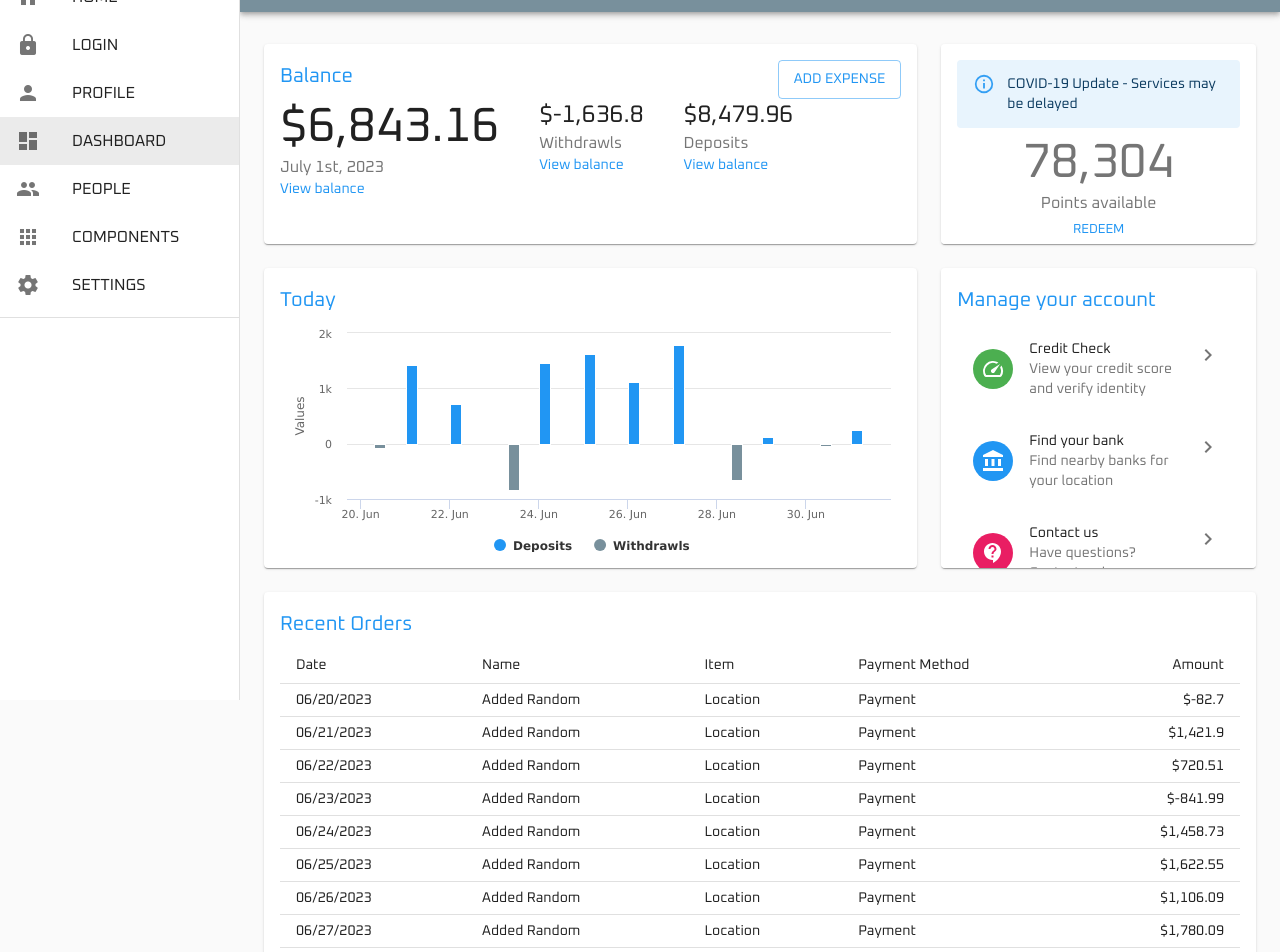
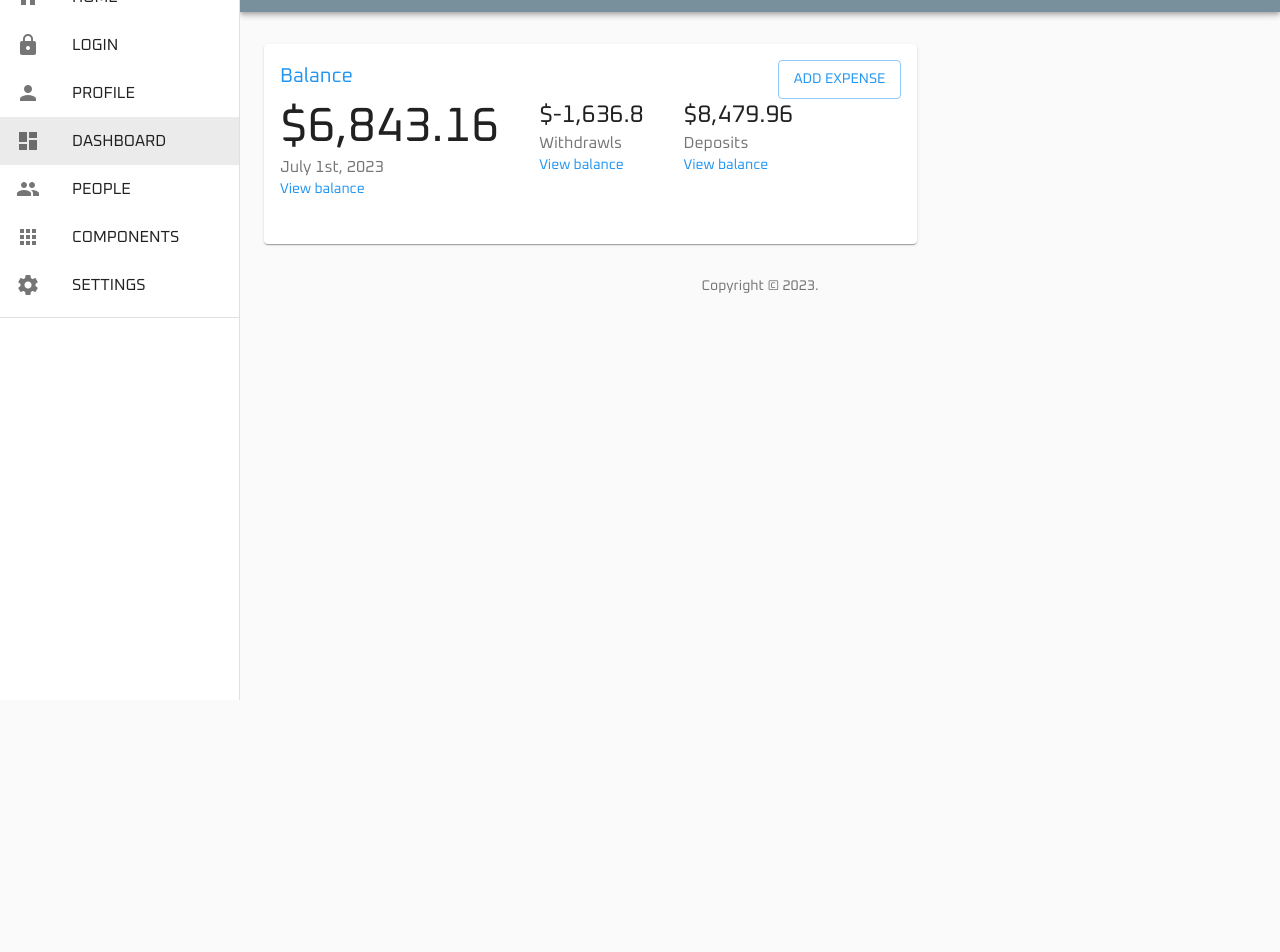
Before and after one commit to DEF4LT-303/BRACU-Knowledge-Nexus, a React (Create React App) app in the folder client/: page /dashboard in a window 1280 px wide. Shown: the part 100-1052 px from the top of the page. After the commit the page ends 800 px from the top, so only its background shows below. Built offline with nearby package versions, Linux system fonts and the light colour scheme.

Commit message:
dashboard changes

```diff
--- a/client/src/Dashboard/Dashboard.js
+++ b/client/src/Dashboard/Dashboard.js
@@ -1,78 +1,74 @@
-import React from "react";
-import clsx from "clsx";
-import Box from "@material-ui/core/Box";
-import Typography from "@material-ui/core/Typography";
-import Grid from "@material-ui/core/Grid";
-import Paper from "@material-ui/core/Paper";
-import Link from "@material-ui/core/Link";
-import Chart from "./Chart";
-import TotalCard from "./TotalCard";
-import ExpensesTable from "./ExpensesTable";
-import { drawerWidth } from "../AppBarAndDrawer/AppBarAndDrawer";
-import { makeStyles } from "@material-ui/core/styles";
-import AppBar from "@material-ui/core/AppBar";
-import Content from "./Content";
-import Tabs from "@material-ui/core/Tabs";
-import Tab from "@material-ui/core/Tab";
-import CovidWarning from "./CovidWarning";
-import Tools from "./Tools";
+import AppBar from '@material-ui/core/AppBar';
+import Box from '@material-ui/core/Box';
+import Grid from '@material-ui/core/Grid';
+import Link from '@material-ui/core/Link';
+import Paper from '@material-ui/core/Paper';
+import Tab from '@material-ui/core/Tab';
+import Tabs from '@material-ui/core/Tabs';
+import Typography from '@material-ui/core/Typography';
+import { makeStyles } from '@material-ui/core/styles';
+import clsx from 'clsx';
+import React from 'react';
+import { drawerWidth } from '../AppBarAndDrawer/AppBarAndDrawer';
+import Content from './Content';
+import TotalCard from './TotalCard';
 
 function Copyright() {
   return (
-    <Typography variant="body2" color="textSecondary" align="center">
-      {"Copyright © "}
-      <Link color="inherit" href="https://react.school/"></Link>{" "}
+    <Typography variant='body2' color='textSecondary' align='center'>
+      {'Copyright © '}
+      <Link color='inherit' href='https://react.school/'></Link>{' '}
       {new Date().getFullYear()}
-      {"."}
+      {'.'}
     </Typography>
   );
 }
 
 const useStyles = makeStyles((theme) => ({
   toolbar: {
-    paddingRight: 24, // keep right padding when drawer closed
+    paddingRight: 24 // keep right padding when drawer closed
   },
   toolbarIcon: {
-    display: "flex",
-    alignItems: "center",
-    justifyContent: "flex-end",
-    padding: "0 8px",
-    ...theme.mixins.toolbar,
+    display: 'flex',
+    alignItems: 'center',
+    justifyContent: 'flex-end',
+    padding: '0 8px',
+    ...theme.mixins.toolbar
   },
   appBar: {
     zIndex: theme.zIndex.drawer + 1,
-    transition: theme.transitions.create(["width", "margin"], {
+    transition: theme.transitions.create(['width', 'margin'], {
       easing: theme.transitions.easing.sharp,
-      duration: theme.transitions.duration.leavingScreen,
-    }),
+      duration: theme.transitions.duration.leavingScreen
+    })
   },
   appToolbar: {
-    [theme.breakpoints.up("sm")]: {
+    [theme.breakpoints.up('sm')]: {
       width: `calc(100% - ${drawerWidth}px)`,
-      marginLeft: drawerWidth,
-    },
+      marginLeft: drawerWidth
+    }
   },
   menuButton: {
-    marginRight: 36,
+    marginRight: 36
   },
   menuButtonHidden: {
-    display: "none",
+    display: 'none'
   },
   title: {
-    flexGrow: 1,
+    flexGrow: 1
   },
   paper: {
     padding: theme.spacing(2),
-    display: "flex",
-    overflow: "auto",
-    flexDirection: "column",
+    display: 'flex',
+    overflow: 'auto',
+    flexDirection: 'column'
   },
   fixedHeight: {
-    height: 300,
+    height: 300
   },
   balanceCard: {
-    height: 200,
-  },
+    height: 200
+  }
 }));
 
 export default function SimpleTabs() {
@@ -86,18 +82,18 @@ export default function SimpleTabs() {
   return (
     <div className={classes.root}>
       <AppBar
-        color="secondary"
-        position="static"
+        color='secondary'
+        position='static'
         className={classes.appToolbar}
       >
         <Tabs
           value={value}
           onChange={handleChange}
-          aria-label="simple tabs example"
+          aria-label='simple tabs example'
         >
-          <Tab label="Accounts" />
-          <Tab label="Portfolio" />
-          <Tab label="Pay & Transfer" />
+          <Tab label='Accounts' />
+          <Tab label='Portfolio' />
+          <Tab label='Pay & Transfer' />
         </Tabs>
       </AppBar>
     </div>
@@ -118,29 +114,6 @@ export function Dashboard() {
               <TotalCard />
             </Paper>
           </Grid>
-          {/* Recent TotalCard */}
-          <Grid item xs={12} md={5} lg={4}>
-            <Paper className={balancePaper}>
-              <CovidWarning />
-            </Paper>
-          </Grid>
-          {/* Chart */}
-          <Grid item xs={12} md={8} lg={8}>
-            <Paper className={fixedHeightPaper}>
-              <Chart />
-            </Paper>
-          </Grid>
-          <Grid item xs={12} md={5} lg={4}>
-            <Paper className={fixedHeightPaper}>
-              <Tools />
-            </Paper>
-          </Grid>
-          {/* ExpensesTable */}
-          <Grid item xs={12}>
-            <Paper className={classes.paper}>
-              <ExpensesTable />
-            </Paper>
-          </Grid>
         </Grid>
         <Box pt={4}>
           <Copyright />
```
Also changed, not shown: 1 other file (tests, documents, lock files or other folders).
